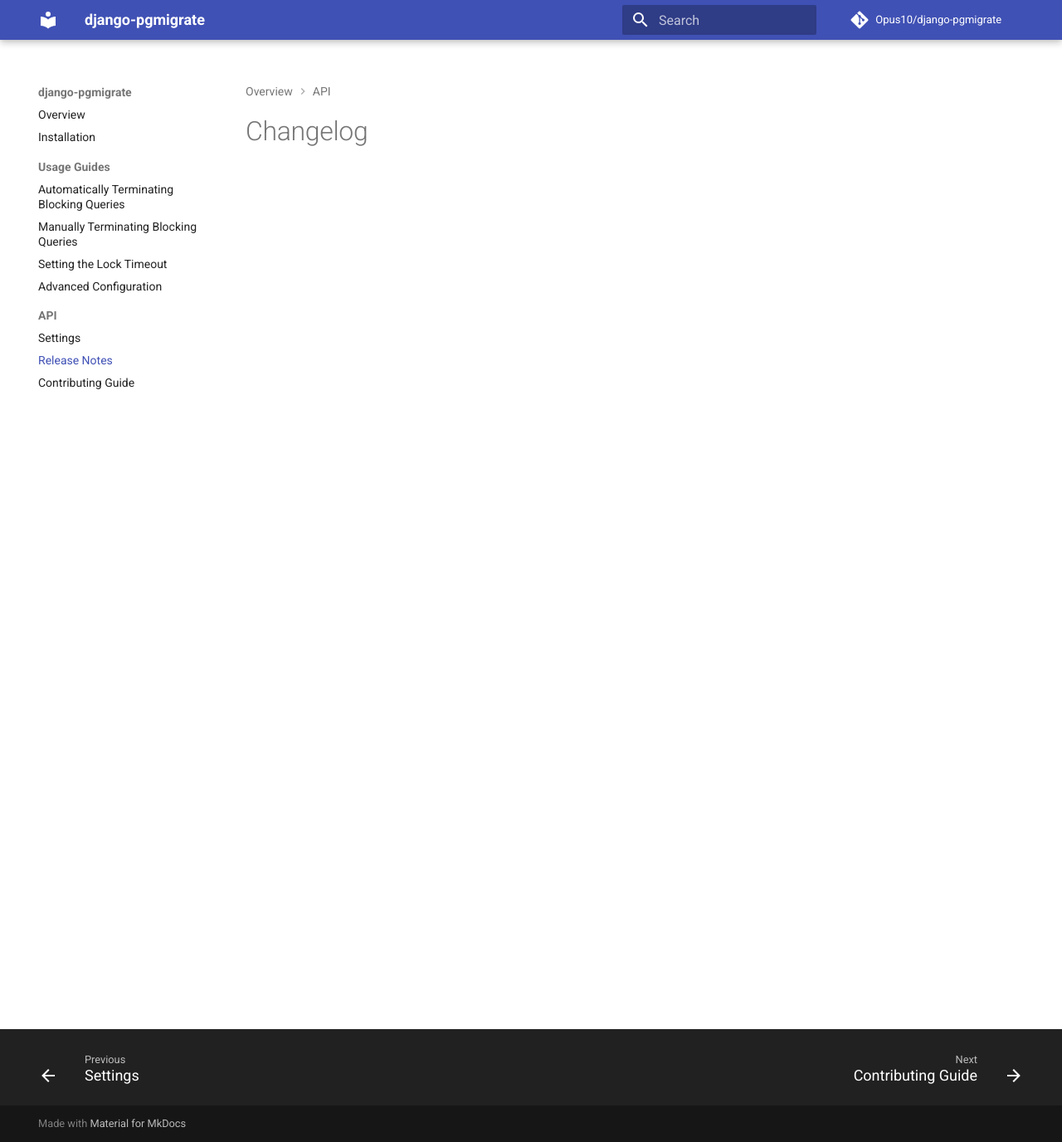
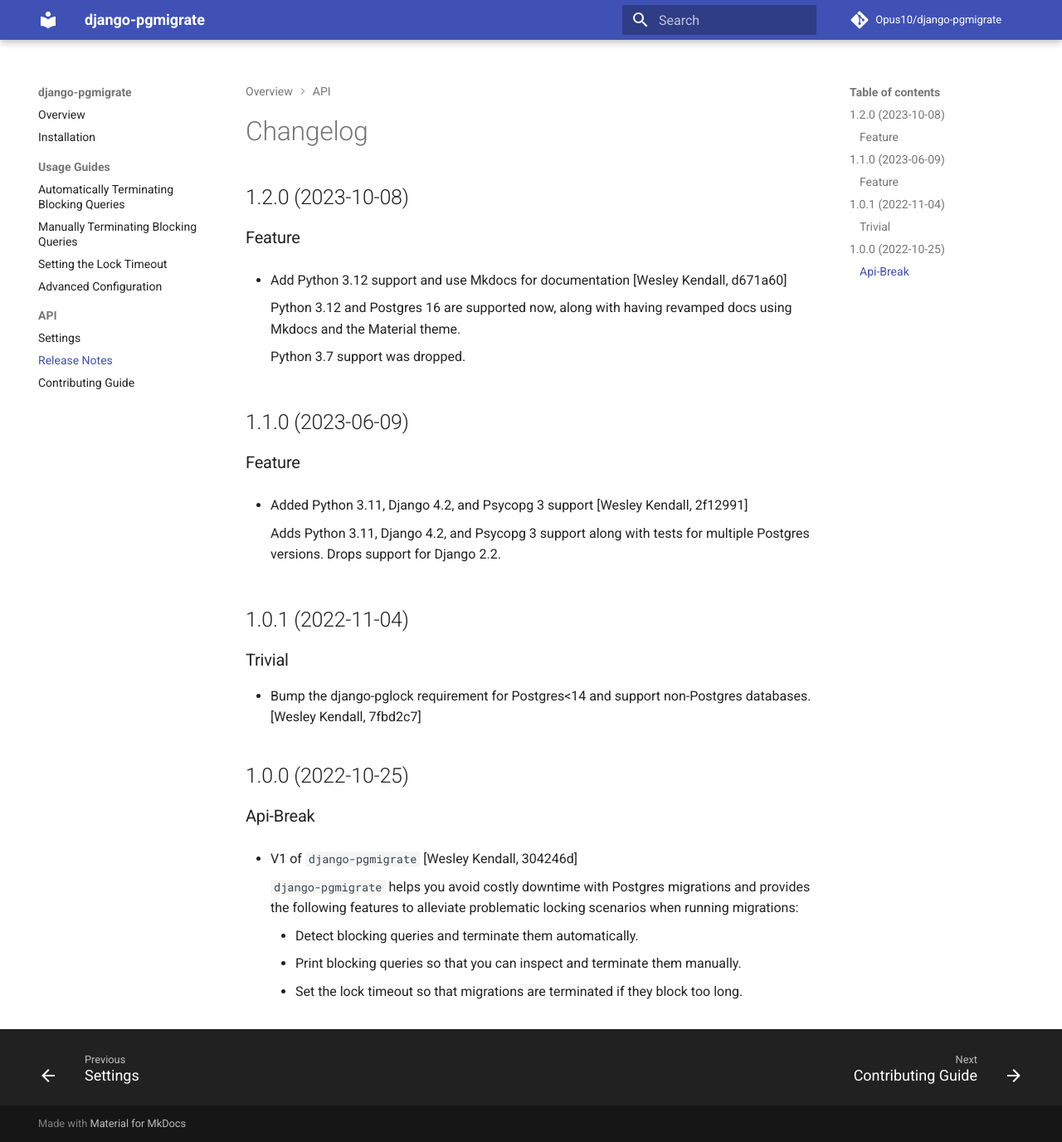
Before and after one commit to Opus10/django-pgmigrate, an MkDocs documentation site: the page built from docs/release_notes.md, in a window 1280 px wide and 1376 px high. Shown: the whole window at 83% size. Built offline with MkDocs 1.6.1 and Material for MkDocs 9.7.7, drawn with Linux system fonts in a browser that asks for light colours; comment, search, counter and statistics services are not loaded.

Commit message:
Release version 1.2.0 [skip ci]
Type: trivial

```diff
--- a/docs/release_notes.md
+++ b/docs/release_notes.md
@@ -1 +1,40 @@
 # Changelog
+
+## 1.2.0 (2023-10-08)
+
+### Feature
+
+  - Add Python 3.12 support and use Mkdocs for documentation [Wesley Kendall, d671a60]
+
+    Python 3.12 and Postgres 16 are supported now, along with having revamped docs using Mkdocs and the Material theme.
+
+    Python 3.7 support was dropped.
+
+## 1.1.0 (2023-06-09)
+
+### Feature
+
+  - Added Python 3.11, Django 4.2, and Psycopg 3 support [Wesley Kendall, 2f12991]
+
+    Adds Python 3.11, Django 4.2, and Psycopg 3 support along with tests for multiple Postgres versions. Drops support for Django 2.2.
+
+## 1.0.1 (2022-11-04)
+
+### Trivial
+
+  - Bump the django-pglock requirement for Postgres<14 and support non-Postgres databases. [Wesley Kendall, 7fbd2c7]
+
+## 1.0.0 (2022-10-25)
+
+### Api-Break
+
+  - V1 of ``django-pgmigrate`` [Wesley Kendall, 304246d]
+
+    ``django-pgmigrate`` helps you avoid costly downtime with Postgres migrations
+    and provides the following features to alleviate problematic locking
+    scenarios when running migrations:
+
+    * Detect blocking queries and terminate them automatically.
+    * Print blocking queries so that you can inspect
+      and terminate them manually.
+    * Set the lock timeout so that migrations are terminated if they block too long.
--- a/pyproject.toml
+++ b/pyproject.toml
@@ -29,7 +29,7 @@
 exclude = [
   "*/tests/"
 ]
-version = "1.1.0"
+version = "1.2.0"
 description = "Less downtime during migrations."
 authors = ["Opus 10 Engineering"]
 classifiers = [
```
Also changed, not shown: CHANGELOG.md (+18 -1 lines), docs/requirements.txt (+87 -98 lines).
